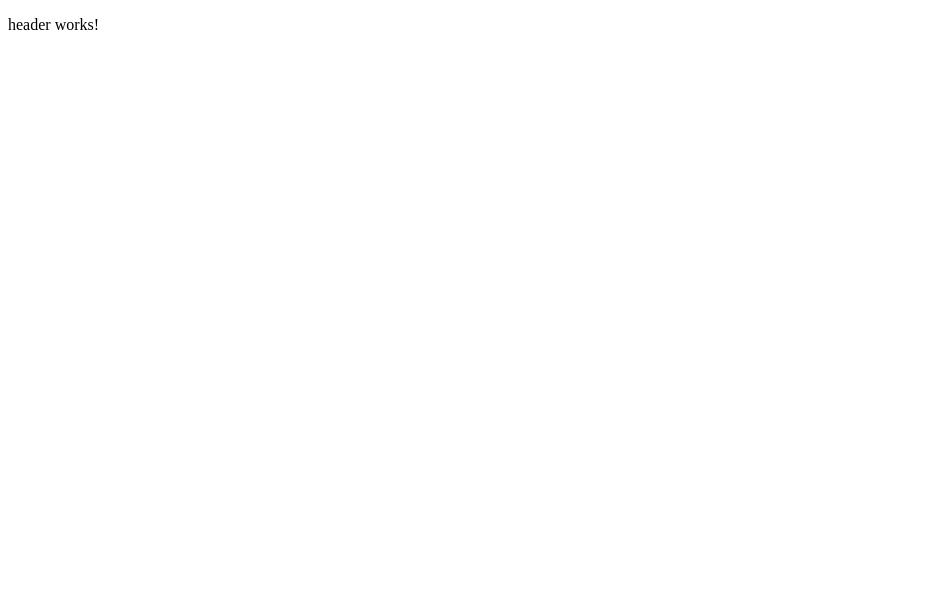
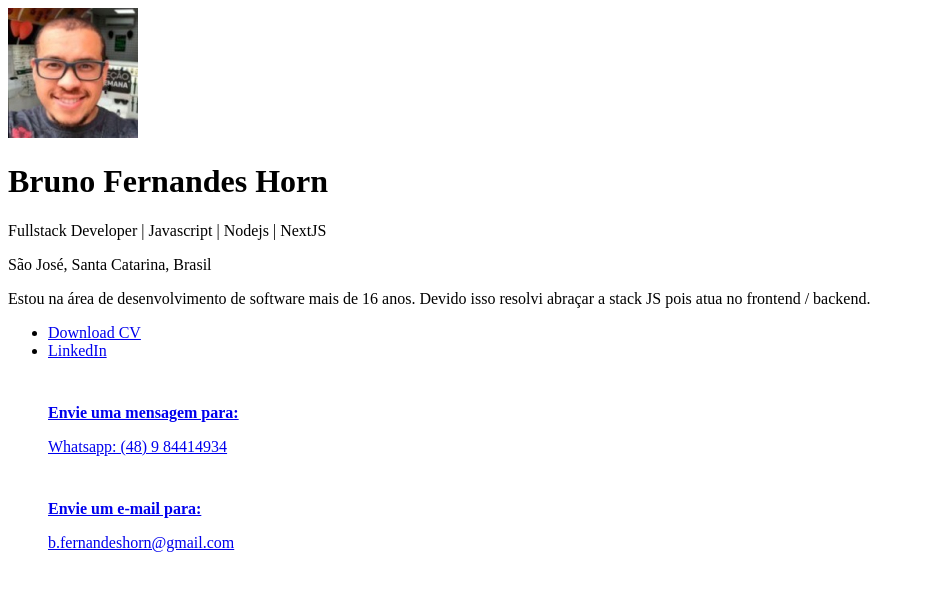
Before and after one commit to brunofhorn/angular-portfolio, an Angular app: page / in a window 1280 px wide. Shown: the top 590 px of the page, without its empty margins (0-925 px from the left). Built offline with nearby package versions, Linux system fonts and the light colour scheme.

Commit message:
chore: header component

```diff
--- a/src/app/modules/portfolio/components/header/header.component.html
+++ b/src/app/modules/portfolio/components/header/header.component.html
@@ -1 +1,72 @@
-<p>header works!</p>
+<header>
+  <img
+    src="assets/img/dener.jpg"
+    alt="Bruno Fernandes - Foto"
+    width="130px"
+    height="130px"
+    loading="eager"
+  />
+  <h1>Bruno Fernandes Horn</h1>
+</header>
+<aside>
+  <div class="container">
+    <p>Fullstack Developer | Javascript | Nodejs | NextJS</p>
+    <p>São José, Santa Catarina, Brasil</p>
+    <p>
+      Estou na área de desenvolvimento de software mais de 16 anos. Devido isso
+      resolvi abraçar a stack JS pois atua no frontend / backend.
+    </p>
+    <nav>
+      <ul>
+        <li>
+          <a href="assets/pdf/cv.pdf" target="_blank" class="btn btn-primary">
+            Download CV
+          </a>
+        </li>
+        <li>
+          <a
+            href="https://linkedin.com/in/brunofhorn"
+            target="_blank"
+            class="btn btn-secondary"
+          >
+            LinkedIn
+          </a>
+        </li>
+      </ul>
+    </nav>
+
+    <section>
+      <figure>
+        <img
+          src="assets/icons/whatsapp.svg"
+          alt="Contato pelo Whats"
+          width="22px"
+          height="24px"
+        />
+
+        <figcaption>
+          <a href="https://google.com">
+            <strong>Envie uma mensagem para:</strong>
+            <p>Whatsapp: (48) 9 84414934</p>
+          </a>
+        </figcaption>
+      </figure>
+
+      <figure>
+        <img
+          src="assets/icons/mail.svg"
+          alt="Contato pelo E-mail"
+          width="22px"
+          height="24px"
+        />
+
+        <figcaption>
+          <a href="mailto:b.fernandeshorn@gmail.com">
+            <strong>Envie um e-mail para:</strong>
+            <p>b.fernandeshorn&#64;gmail.com</p>
+          </a>
+        </figcaption>
+      </figure>
+    </section>
+  </div>
+</aside>
```
